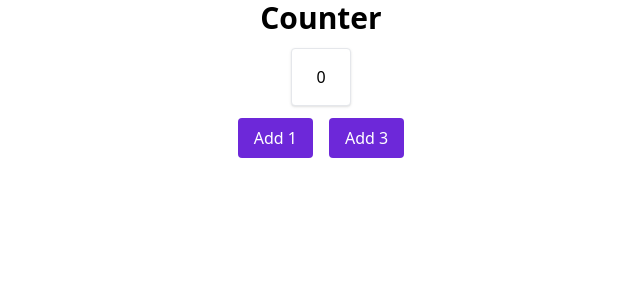
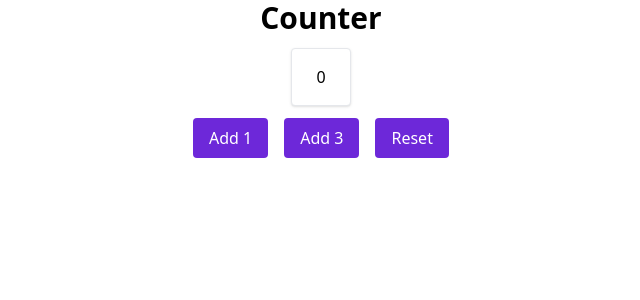
Before and after one commit to blardtony/react-2024, a React (Vite) app: page /counter in a window 1280 px wide. Shown: the top 300 px of the page, without its empty margins (319-959 px from the left). Built offline with nearby package versions, Linux system fonts and the light colour scheme.

Commit message:
feat : Add reset button in Counter

```diff
--- a/src/routes/Counter.tsx
+++ b/src/routes/Counter.tsx
@@ -3,8 +3,9 @@ import Button from "../components/Button";
 
 const Counter = () => {
   const [count, setCount] = useState<number>(0);
-  const increment = (incrementNumber: number) =>
+  const increment: (incrementNumber: number) => void = (incrementNumber) =>
     setCount((count) => count + incrementNumber);
+  const reset: () => void = () => setCount(0);
   return (
     <>
       <h1 className="text-3xl font-bold text-center mb-3">Counter</h1>
@@ -16,6 +17,7 @@ const Counter = () => {
       <div className="flex gap-4 justify-center">
         <Button onClick={() => increment(1)}>Add 1 </Button>
         <Button onClick={() => increment(3)}>Add 3</Button>
+        <Button onClick={() => reset()}>Reset</Button>
       </div>
     </>
   );
```
